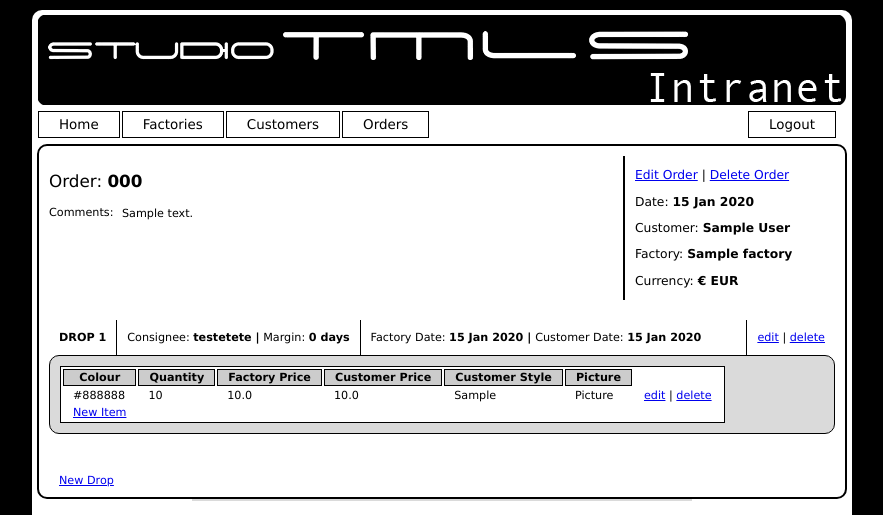
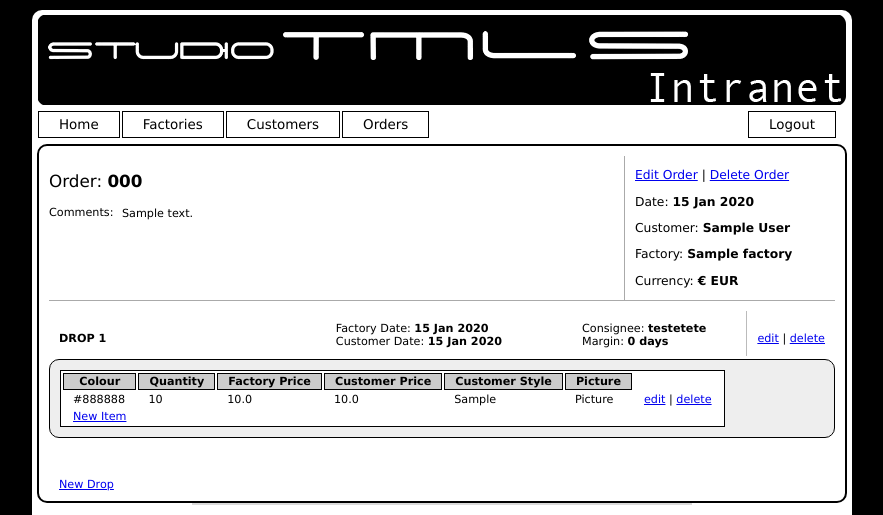
Before and after one commit to gabrielhilal/TMLS, a Rails app: page /orders/1 in a window 1280 px wide. Shown: the top 515 px of the page, without its empty margins (198-1081 px from the left). Run offline with Rails 7, Linux system fonts and the light colour scheme; a user stored in the database is signed in; tables that the repository leaves empty hold one stand-in row (values such as "Sample post"); style sheets or scripts are compiled from the project's sources; parts of the project's set-up code (start-up, migrations or seed data) failed here and were passed over; some libraries are stand-ins or nearby versions; grey boxes are pictures that could not be loaded.

Commit message:
orders, drops and items (controles and models) + all views

```diff
--- a/app/assets/stylesheets/default.css
+++ b/app/assets/stylesheets/default.css
@@ -118,29 +118,29 @@ section h3 {
 #content2 {
     font-size: 110%;
     float: right;
-    border-left: 2px solid #000000;
+    border-left: 1px solid #aaaaaa;
     width: 200px;
     padding-left: 10px;
     }
 #content3 {
     clear: both;
+    border-top: 1px solid #aaaaaa;
     }
 .drop_line1 {
     float: left;
-    padding: 0 10px;
-    margin-top: 20px;
+    padding: 10px 10px 0;;
+    margin-top: 10px;
     }
 .drop_line2 {
-    float: left;
-    padding: 0 10px;
-    border-left: 1px solid #000000;
-    margin-top: 20px;
+    float: right;
+    padding: 0 40px;
+    margin-top: 10px;
     }
 .drop_line3 {
     float: right;
-    padding: 0 10px;
-    border-left: 1px solid #000000;
-    margin-top: 20px;
+    padding: 10px 10px 0;
+    margin-top: 10px;
+    border-left: 1px solid #bbbbbb;
     }
 #drop {
     clear: both;
@@ -148,7 +148,7 @@ section h3 {
     padding: 10px;
     border-radius: 10px;
     margin-bottom: 20px;
-    background: #dadada;
+    background: #eeeeee;
     }
 #form_left {
     float: left;
--- a/app/models/item.rb
+++ b/app/models/item.rb
@@ -1,5 +1,6 @@
 class Item < ActiveRecord::Base
   belongs_to :drop
+  belongs_to :style
   attr_accessible :binding, :colour, :customer_price, :customer_style, :factory_price, :heel, :line_number, :lining, :mda, :metals, :quantity, :sock, :sole
   default_scope :order => "colour"
 
--- /dev/null
+++ b/app/models/style.rb
@@ -0,0 +1,3 @@
+class Style < ActiveRecord::Base
+  has_many :items
+end
--- a/app/views/orders/show.html.erb
+++ b/app/views/orders/show.html.erb
@@ -27,23 +27,23 @@
   <div class="drop_line1">
     <p><strong>DROP <%= i  %></strong></p>
   </div>
+      <div class="drop_line3">
+        <p>
+          <%= link_to "edit", edit_order_drop_path(@order, drop) %> |
+          <%= link_to "delete", order_drop_path(@order, drop), confirm: 'Drop will be deleted! Are you sure you want to delete it?', method: :delete %>
+        </p>
+      </div>
   <div class="drop_line2">
-    <p>Consignee: <strong>testetete |</strong>
+    <p>Consignee: <strong>testetete</strong><br />
       Margin: <strong><%= date %> days</strong>
     </p>
   </div>
+
   <div class="drop_line2">
-    <p>Factory Date: <strong><%= drop.factory_date.to_formatted_s(:rfc822) %> | </strong>
+    <p>Factory Date: <strong><%= drop.factory_date.to_formatted_s(:rfc822) %> <br /> </strong>
       Customer Date: <strong><%= drop.customer_date.to_formatted_s(:rfc822) %></strong>
     </p>
   </div>
-  <div class="drop_line3">
-    <p>
-      <%= link_to "edit", edit_order_drop_path(@order, drop) %> |
-      <%= link_to "delete", order_drop_path(@order, drop), confirm: 'Drop will be deleted! Are you sure you want to delete it?', method: :delete %>
-    </p>
-  </div>
-
   <div id="drop">
     <table>
       <tr>
--- a/db/migrate/20120221144651_create_items.rb
+++ b/db/migrate/20120221144651_create_items.rb
@@ -15,6 +15,7 @@ class CreateItems < ActiveRecord::Migration
       t.string :sole
       t.string :heel
       t.integer :drop_id
+      t.integer :style_id
 
       t.timestamps
     end
```
Also changed, not shown: db/migrate/20120221182016_create_styles.rb (added, +11 -0 lines), test/fixtures/styles.yml (added, +11 -0 lines), test/unit/style_test.rb (added, +7 -0 lines), db/schema.rb.
